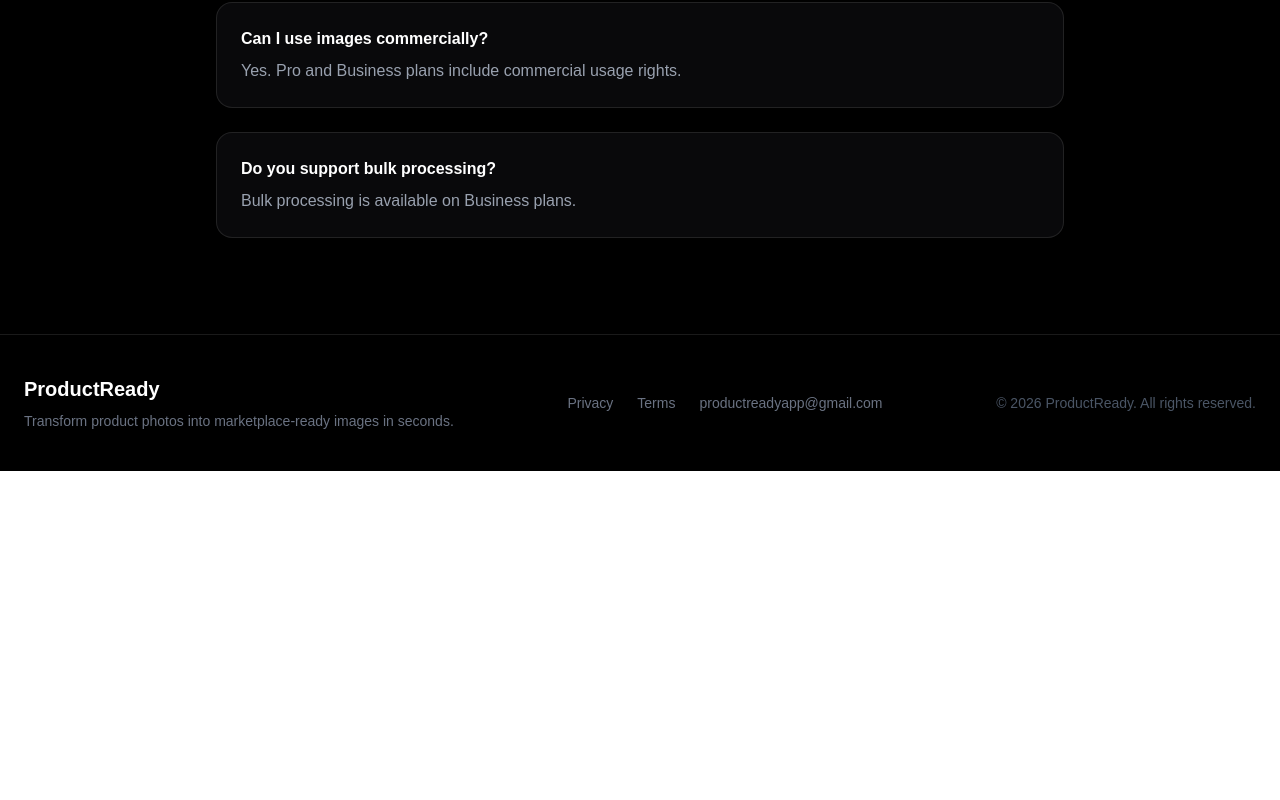
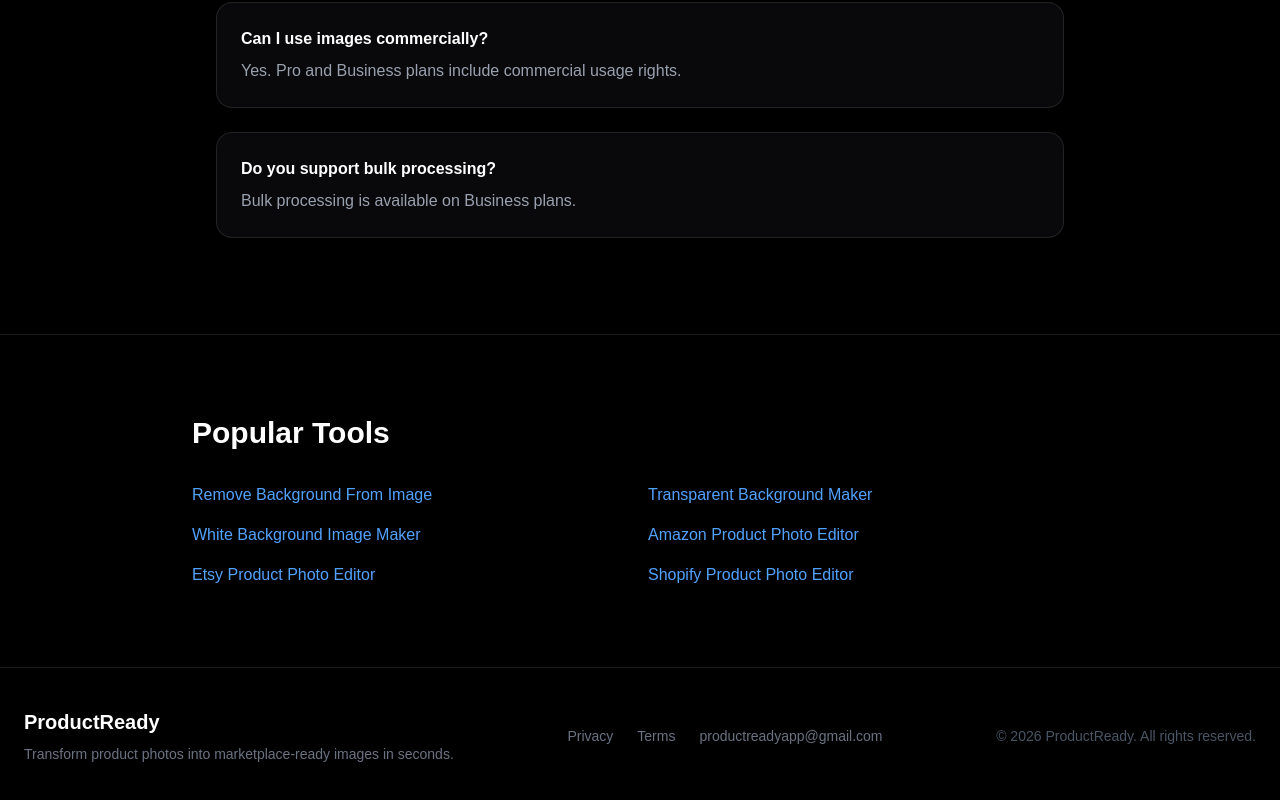
Before and after one commit to myaprak48/productready, a Next.js app: page / in a window 1280 px wide. Shown: the part 4791-5591 px from the top of the page. Before the commit the page ends 5262 px from the top, so only its background shows below. Built offline with nearby package versions, Linux system fonts and the light colour scheme.

Commit message:
Add SEO links section

```diff
--- a/app/page.tsx
+++ b/app/page.tsx
@@ -575,6 +575,59 @@ backgroundColor: "#ffffff",
   </div>
 
 </section>
+<section className="px-6 py-20 border-t border-white/10">
+  <div className="max-w-4xl mx-auto">
+    <h2 className="text-3xl font-bold mb-8">
+      Popular Tools
+    </h2>
+
+    <div className="grid md:grid-cols-2 gap-4">
+
+      <a
+        href="/remove-background-from-image"
+        className="text-blue-400 hover:text-blue-300"
+      >
+        Remove Background From Image
+      </a>
+
+      <a
+        href="/transparent-background-maker"
+        className="text-blue-400 hover:text-blue-300"
+      >
+        Transparent Background Maker
+      </a>
+
+      <a
+        href="/white-background-image"
+        className="text-blue-400 hover:text-blue-300"
+      >
+        White Background Image Maker
+      </a>
+
+      <a
+        href="/amazon-product-photo-editor"
+        className="text-blue-400 hover:text-blue-300"
+      >
+        Amazon Product Photo Editor
+      </a>
+
+      <a
+        href="/etsy-product-photo-editor"
+        className="text-blue-400 hover:text-blue-300"
+      >
+        Etsy Product Photo Editor
+      </a>
+
+      <a
+        href="/shopify-product-photo-editor"
+        className="text-blue-400 hover:text-blue-300"
+      >
+        Shopify Product Photo Editor
+      </a>
+
+    </div>
+  </div>
+</section>
       <footer className="border-t border-white/10 px-6 py-10">
         <div className="max-w-7xl mx-auto flex flex-col md:flex-row items-center justify-between gap-6">
           <div>
```
